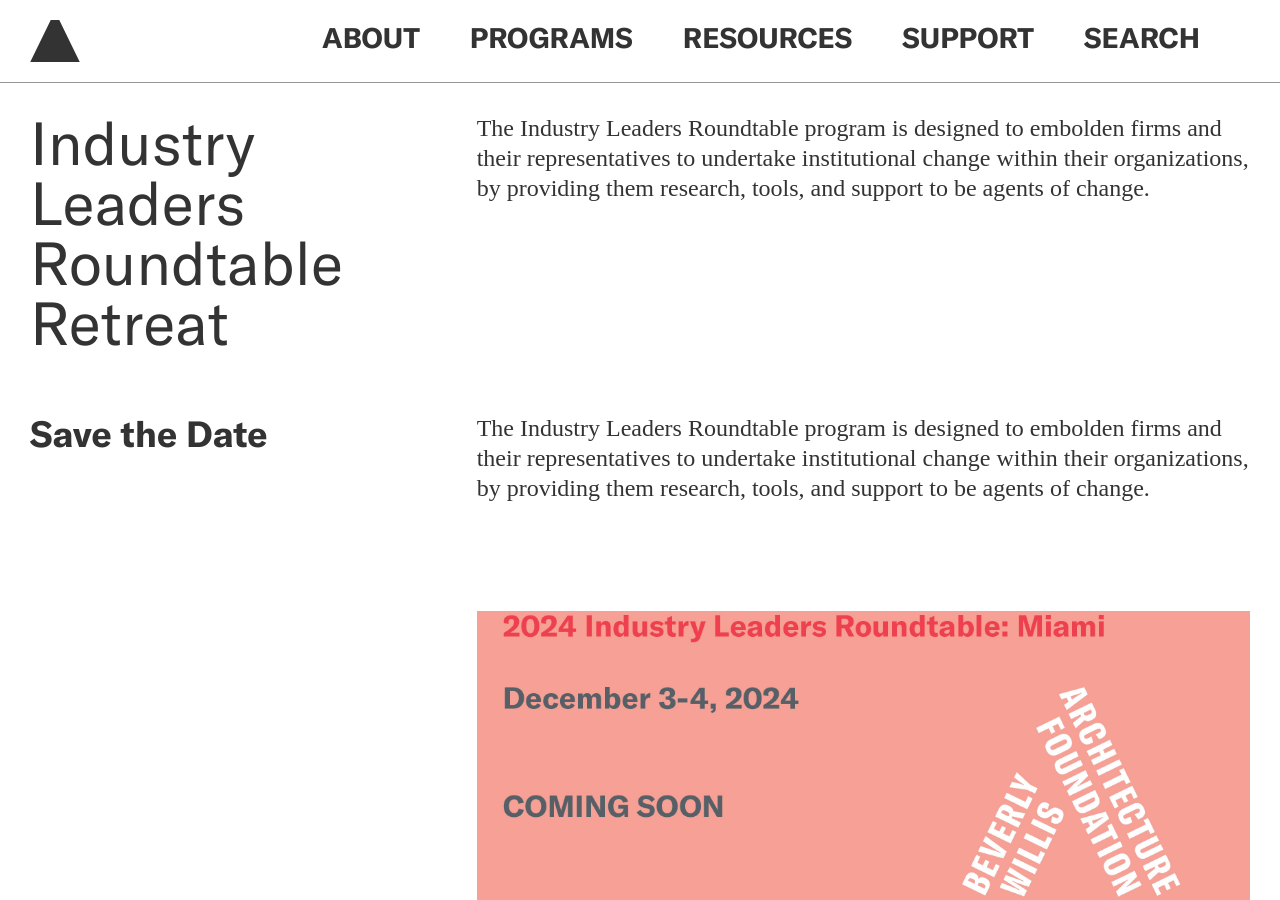
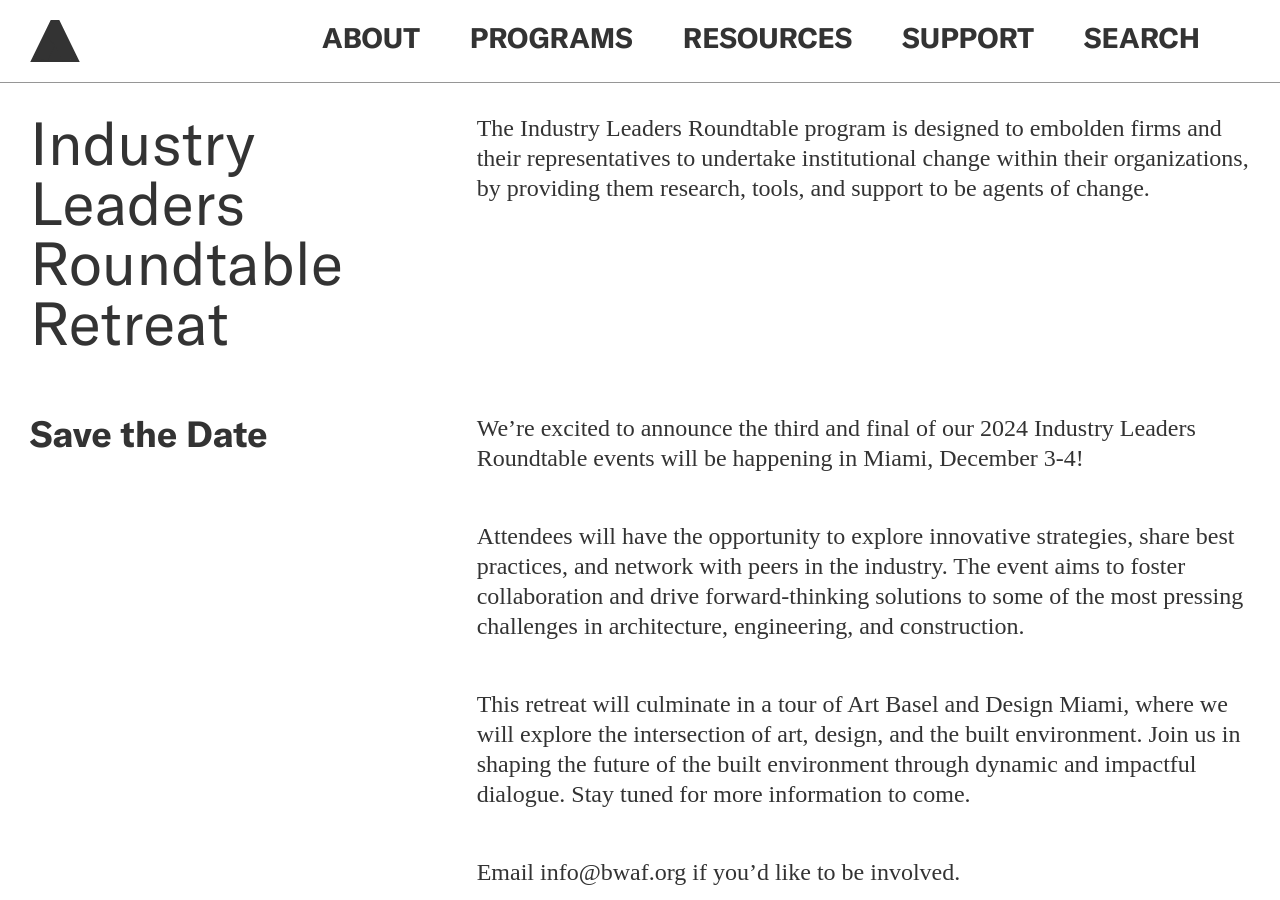
Before and after one commit to jengalas/bwaf-bbw, a Jekyll site: the page built from _programs/industry-leaders-roundtable-retreat.md, in a window 1280 px wide and 900 px high. Built offline with Jekyll 4.4.1, drawn with Linux system fonts in a browser that asks for light colours; nearby versions of some CDN libraries; some web fonts are replaced.

Commit message:
Updated 1 file via CloudCannon.

```diff
--- a/_programs/industry-leaders-roundtable-retreat.md
+++ b/_programs/industry-leaders-roundtable-retreat.md
@@ -33,11 +33,26 @@
       download: ''
       link_url: ''
       link_text: ' We’re excited to announce the third and final of our 2024 Industry Leaders Roundtable events will be happening in Miami, December 3-4!  Attendees will have the opportunity to explore innovative strategies, share best practices, and network with peers in the industry. The event aims to foster collaboration and drive forward-thinking solutions to some of the most pressing challenges in architecture, engineering, and construction.  This retreat will culminate in a tour of Art Basel and Design Miami, where we will explore the intersection of art, design, and the built environment. Join us in shaping the future of the built environment through dynamic and impactful dialogue. Stay tuned for more information to come.  Email info@bwaf.org if you’d like to be involved.'
-    text_block: >
-      The Industry Leaders Roundtable program is designed to embolden firms and
-      their representatives to undertake institutional change within their
-      organizations, by providing them research, tools, and support to be agents
-      of change.
+    text_block: >-
+      We’re excited to announce the third and final of our 2024 Industry Leaders
+      Roundtable events will be happening in Miami, December 3-4!
+
+
+      Attendees will have the opportunity to explore innovative strategies,
+      share best practices, and network with peers in the industry. The event
+      aims to foster collaboration and drive forward-thinking solutions to some
+      of the most pressing challenges in architecture, engineering, and
+      construction.
+
+
+      This retreat will culminate in a tour of Art Basel and Design Miami, where
+      we will explore the intersection of art, design, and the built
+      environment. Join us in shaping the future of the built environment
+      through dynamic and impactful dialogue. Stay tuned for more information to
+      come.
+
+
+      Email info@bwaf.org if you’d like to be involved.
   - template: image-block
     button:
       - button_text:
```
